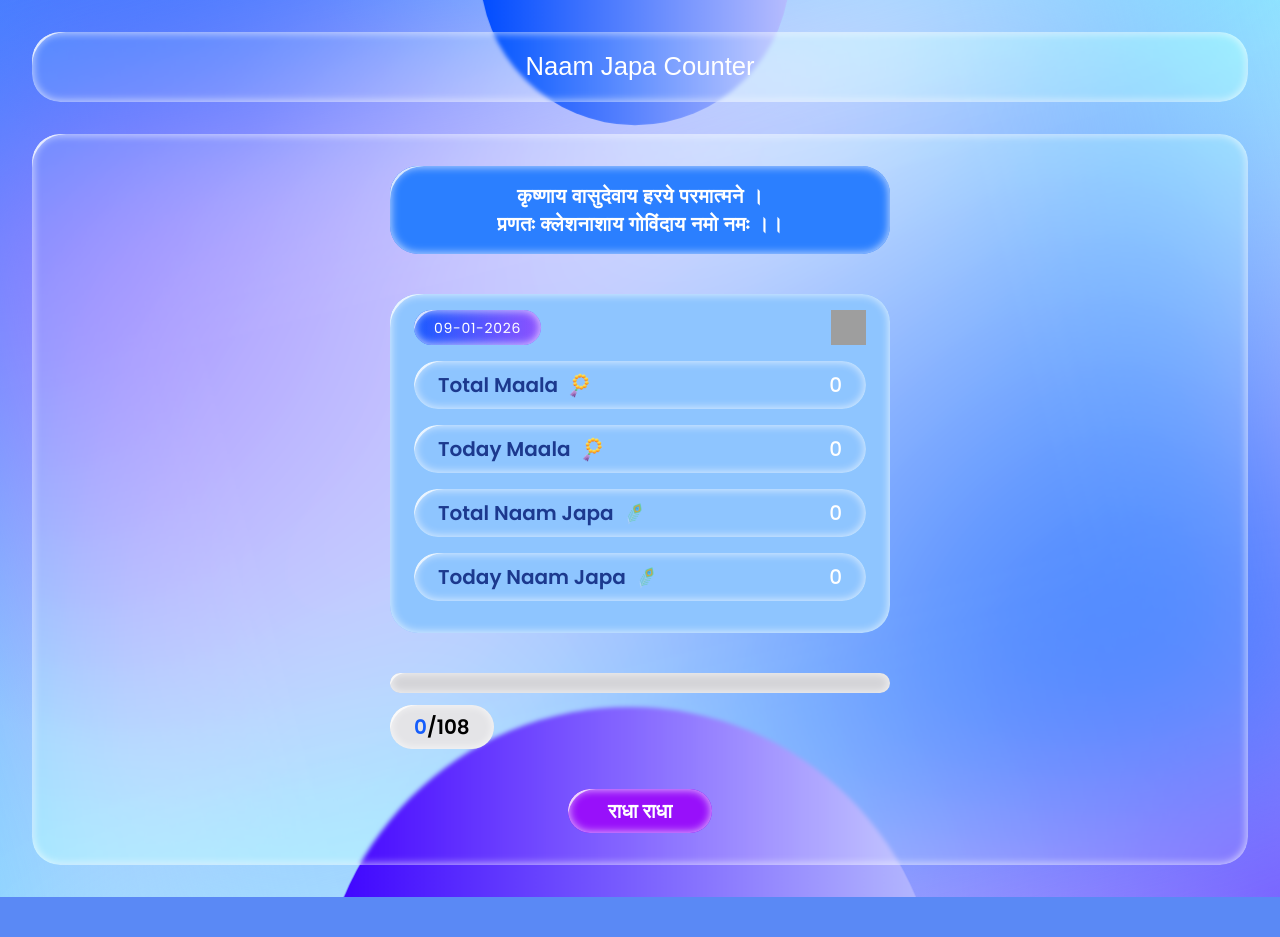
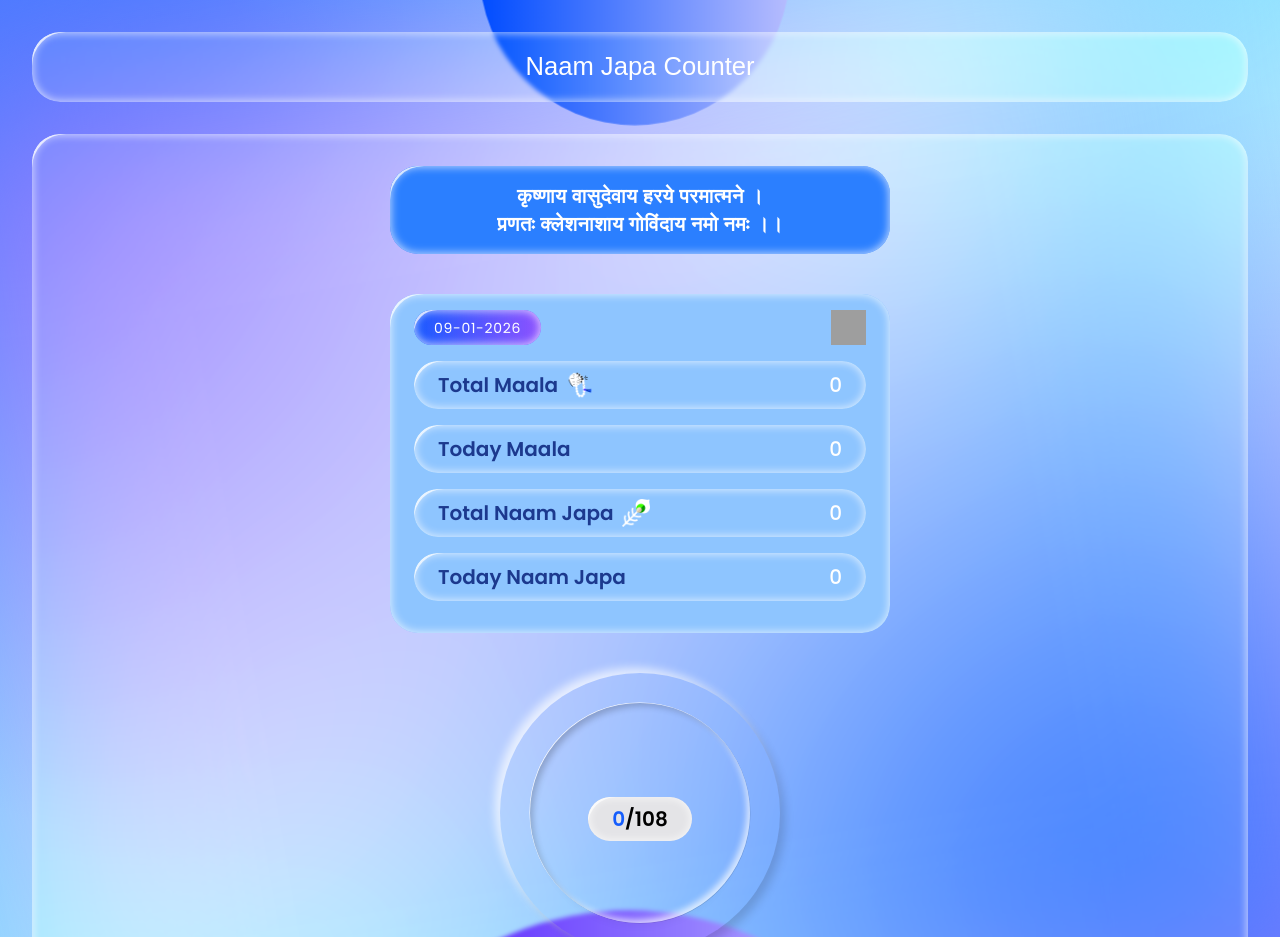
Before and after one commit to abhisharma54/Naam-Japa-Counter, a React (Vite) app: page / in a window 1280 px wide. Shown: the top 937 px of the page. Before the commit the page ends 897 px from the top, so only its background shows below. Built offline with nearby package versions, Linux system fonts and the light colour scheme; grey boxes are pictures that could not be loaded; a web font is replaced by a local one.

Commit message:
minor change and progress bar css change

```diff
--- a/src/App.jsx
+++ b/src/App.jsx
@@ -36,6 +36,7 @@ function App() {
         todayMaala: 0,
         todayNaamJapa: 0,
         lastActiveDate: getTodayDate,
+        naam: 0,
       };
       setData(updateData);
       localStorage.setItem("naamJapaData", JSON.stringify(updateData));
--- a/src/components/Counter.jsx
+++ b/src/components/Counter.jsx
@@ -1,24 +1,52 @@
 import React from "react";
 import useNaamContext from "../context/NaamProvider";
+
+const RADIUS = 125;
+const CIRCUMFERENCE = 2 * Math.PI * RADIUS;
 
 function Counter() {
   const { data } = useNaamContext();
 
   return (
-    <div className="w-full sm:w-[500px]">
-      <div className="glassCard h-[20px] bg-zinc-300 rounded-full">
-        <div
-          className="glassCard w-full h-full bg-blue-600 -translate-x-[100%]"
-          style={{
-            transform: `translateX(${(data.naam / 108) * 100}%)`,
-            transition: "transform 150ms ease",
-          }}
-        ></div>
-      </div>
-      <div className="glassCard max-w-min px-6 py-2 text-xl font-semibold text-nowrap mt-3 bg-zinc-200 rounded-full">
-        <p>
-          <span className="text-blue-600">{data.naam}</span>/108
-        </p>
+    <div className="w-full flex justify-center sm:w-[500px]">
+      <div className="progress-wrapper relative ">
+        <div className="outer-progress-wrapper">
+          <div className="inner-progress-wrapper flex justify-center items-center">
+            <div className="glassCard max-w-min px-6 py-2 text-xl font-semibold text-nowrap mt-3 bg-zinc-200 rounded-full">
+              <p>
+                <span className="text-blue-600">{data.naam}</span>/108
+              </p>
+            </div>
+          </div>
+        </div>
+
+        <svg
+          xmlns="http://www.w3.org/2000/svg"
+          version="1.1"
+          width="280px"
+          height="280px"
+        >
+          <defs>
+            <linearGradient id="GradientColor">
+              <stop offset="0%" stop-color="#8819ffb3" />
+              <stop offset="100%" stop-color="#195aff " />
+            </linearGradient>
+          </defs>
+          <circle
+            style={{
+              transition: "stroke-dashoffset 0.6s ease",
+            }}
+            cx="140"
+            cy="140"
+            r={RADIUS}
+            fill="none"
+            stroke="url(#GradientColor)"
+            stroke-linecap="round"
+            strokeDasharray={CIRCUMFERENCE}
+            strokeWidth="30px"
+            strokeDashoffset={CIRCUMFERENCE - (CIRCUMFERENCE * data.naam) / 108}
+          />
+        </svg>
       </div>
     </div>
   );
--- a/src/components/DataTab.jsx
+++ b/src/components/DataTab.jsx
@@ -47,7 +47,7 @@ function DataTab() {
         <div className="glassCard dateTab px-5 flex items-center text-sm tracking-wider bg-blue-600 text-white rounded-lg">
           <p>{data.lastActiveDate.split("-").reverse().join("-")}</p>
         </div>
-        <button onClick={() => setIsOpenTab(!isOpenTab)}>
+        <button className="z-50" onClick={() => setIsOpenTab(!isOpenTab)}>
           <img
             className={`w-[35px] h-[35px] transition duration-100 ease-in hover:scale-105 cursor-pointer ${
               isOpenTab ? "rotate-0" : "-rotate-180"
@@ -58,7 +58,7 @@ function DataTab() {
         </button>
       </div>
       <div className="flex flex-col gap-4 ">
-        {naamData.map(({ id, name, imgSrc, imgAlt, data }) => (
+        {naamData.map(({ id, name, imgSrc, imgAlt, data }, i) => (
           <div
             key={id}
             className="glassCard flex sm:flex-row flex-col px-6 py-2.5 bg-blue-300 rounded-[var(--boxRadius)] items-center justify-between"
@@ -67,12 +67,14 @@ function DataTab() {
               <p className="text-lg text-nowrap sm:text-xl text-blue-900 font-semibold">
                 {name}
               </p>
-              <img
-                className="w-[25px] h-[25px] rotate-30"
-                src={imgSrc}
-                alt={imgAlt}
-                loading="lazy"
-              />
+              {i % 2 == 0 && (
+                <img
+                  className="w-[28px] h-[28px] rotate-0"
+                  src={imgSrc}
+                  alt={imgAlt}
+                  loading="lazy"
+                />
+              )}
             </div>
             <div>
               <p className="text-xl font-medium text-white">{data}</p>
--- a/src/index.css
+++ b/src/index.css
@@ -9,6 +9,10 @@
 
 html {
   background-color: #5a89f5;
+}
+
+::-webkit-scrollbar {
+  display: none;
 }
 
 #root {
@@ -27,6 +31,7 @@ html {
   font-optical-sizing: auto;
 }
 
+/* Data tab minimum size css */
 .tab-gradient {
   width: 100%;
   height: 50px;
@@ -37,6 +42,7 @@ html {
   background: linear-gradient(to top, #9bc8ff, #9bc8ff, #bad6ff5d, #e4e4e70d);
 }
 
+/* Floating design */
 .mesh-gradientBox1 {
   position: absolute;
   top: -180px;
@@ -75,10 +81,7 @@ html {
   }
 }
 
-::-webkit-scrollbar {
-  display: none;
-}
-
+/* Overall webpage gradient color css */
 body,
 .box {
   background: radial-gradient(
@@ -122,6 +125,7 @@ body,
   }
 }
 
+/* Glass morphism effect css */
 .glassCard {
   overflow: hidden;
   border-radius: inherit;
@@ -143,10 +147,34 @@ body,
     inset 0 0 8px 1px rgba(255, 255, 255, 0.7);
 }
 
+/* Date tab css */
 .dateTab {
-  background: linear-gradient(
-    to right,
-    rgba(25, 90, 255),
-    rgba(136, 25, 255, 0.7)
-  );
+  background: linear-gradient(to right, #195aff, #8819ffb3);
 }
+
+/* Circular progress bar css  */
+.outer-progress-wrapper {
+  width: 100%;
+  height: 100%;
+  border-radius: 50%;
+  padding: 30px;
+  box-shadow: 6px 6px 10px -1px rgba(0, 0, 0, 0.15),
+    -6px -6px 10px -1px rgba(255, 255, 255, 0.7);
+}
+
+.inner-progress-wrapper {
+  width: 220px;
+  height: 220px;
+  border-radius: 50%;
+  box-shadow: inset 4px 4px 6px -1px rgba(0, 0, 0, 0.2),
+    inset -4px -4px 6px -1px rgba(255, 255, 255, 0.7),
+    -0.5px -0.5px 0px rgba(255, 255, 255, 1),
+    0.5px 0.5px 0px rgba(0, 0, 0, 0.15), 0px 12px 10px -10px rgba(0, 0, 0, 0.05);
+}
+
+svg {
+  position: absolute;
+  top: 0;
+  left: 0;
+  rotate: -85deg;
+}
```
Also changed, not shown: src/assets/flower-icon.png, src/assets/naam-icon.png.
